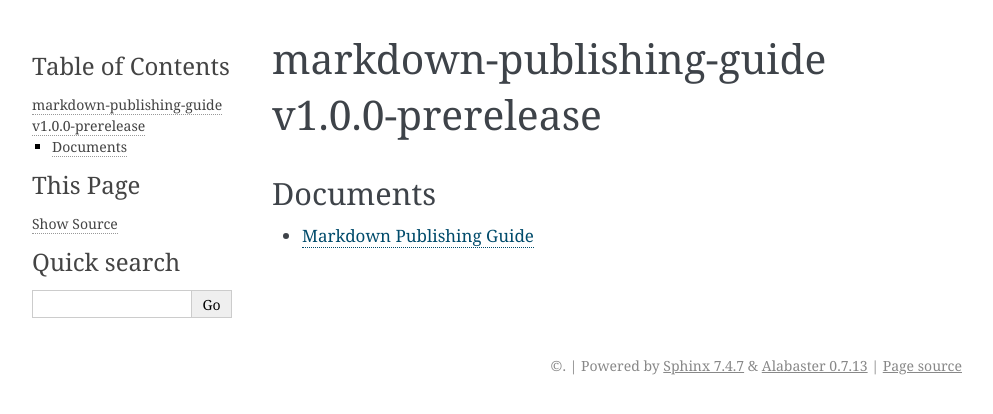
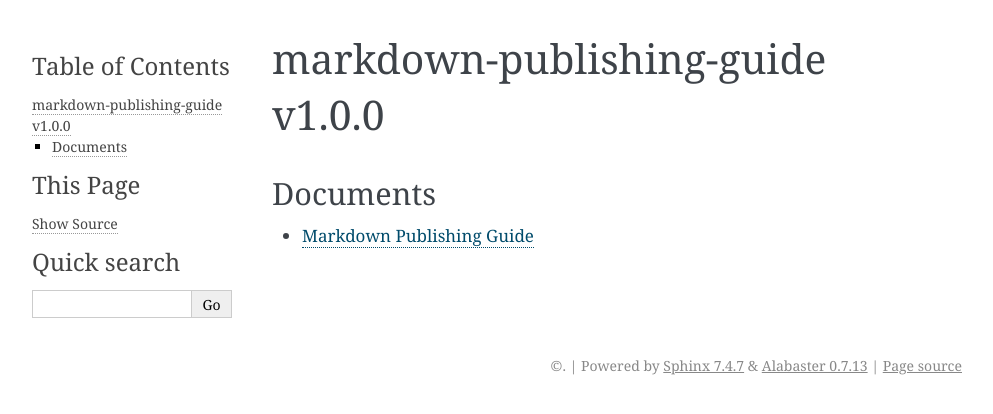
Before and after one commit to ironmeld/markdown-publishing-guide, a Sphinx documentation site: the page built from docs/README.md, in a window 1280 px wide. Shown: the top 414 px of the page, without its empty margins (148-1141 px from the left). Built offline with Sphinx 7.4.7, drawn with Linux system fonts in a browser that asks for light colours.

Commit message:
Set version to v1.0.0 for release.

```diff
--- a/README.md
+++ b/README.md
@@ -1,4 +1,4 @@
-# Markdown Publishing Guide v1.0.0-prerelease
+# Markdown Publishing Guide v1.0.0
 A guide to publishing Markdown documents on GitHub and ReadTheDocs
 
 ## Introduction
--- a/docs/README.md
+++ b/docs/README.md
@@ -1,4 +1,4 @@
-# markdown-publishing-guide v1.0.0-prerelease
+# markdown-publishing-guide v1.0.0
 
 Documents
 --------
--- a/docs/markdown-publishing-guide.md
+++ b/docs/markdown-publishing-guide.md
@@ -1,4 +1,4 @@
-# Markdown Publishing Guide v1.0.0-prerelease
+# Markdown Publishing Guide v1.0.0
 A guide to publishing Markdown documents on GitHub and ReadTheDocs
 
 ## Introduction
```
